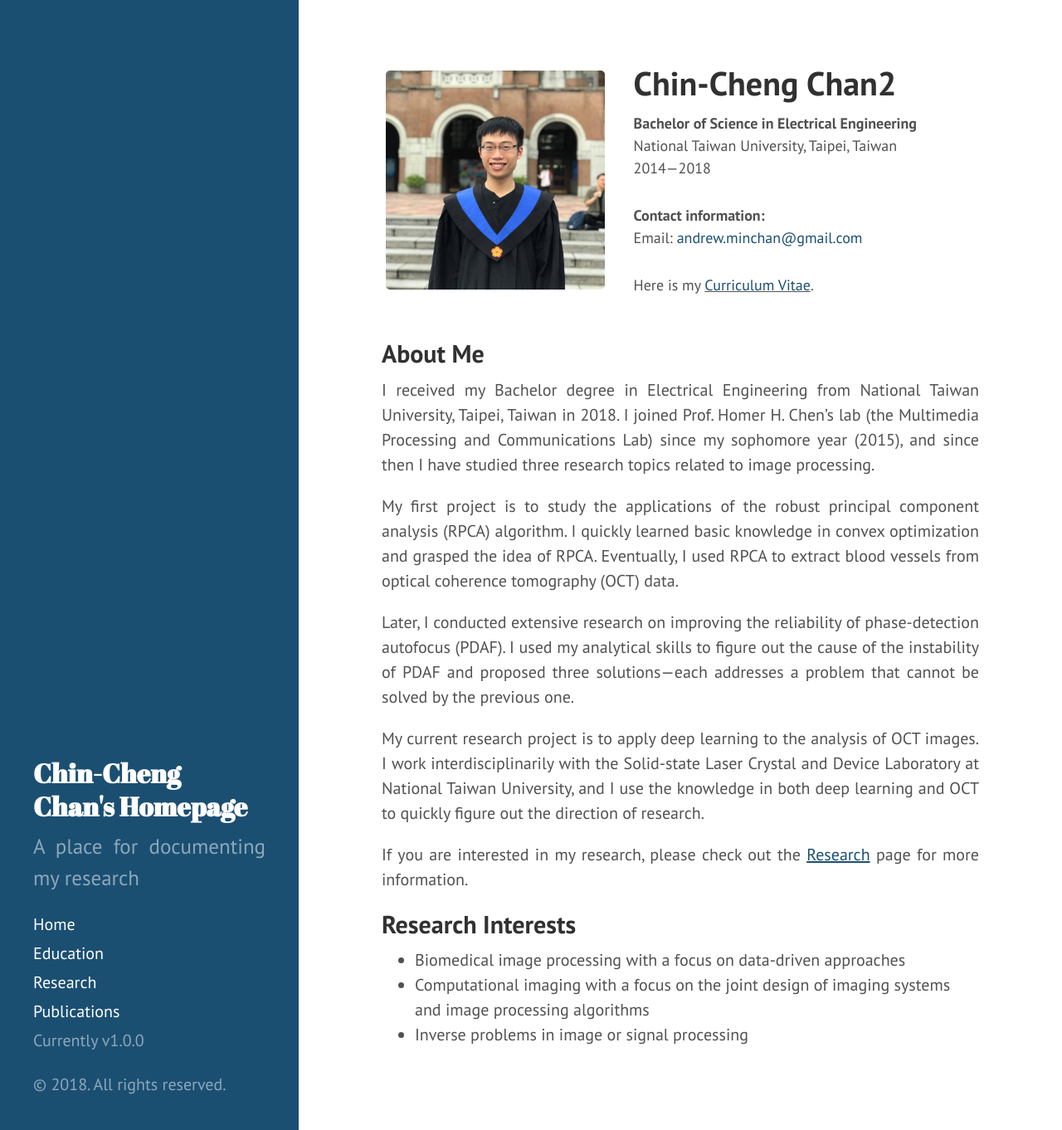
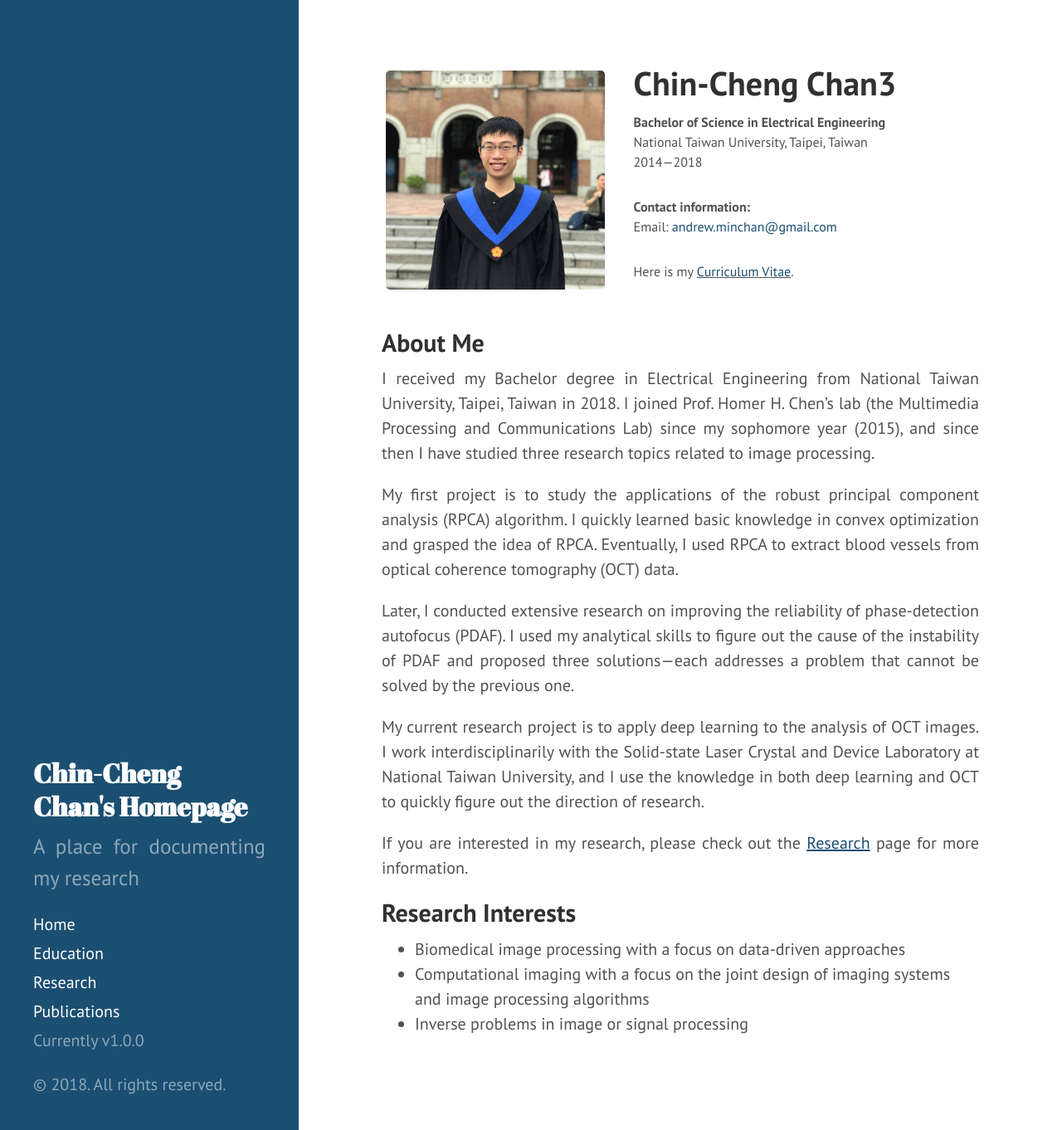
Before and after one commit to andrewccchan/andrewccchan.github.io, a Jekyll site: the page built from home.md, in a window 1280 px wide and 1362 px high. Shown: the whole window at 83% size. Built offline with Jekyll 4.4.1, drawn with Linux system fonts in a browser that asks for light colours.

```diff
--- a/home.md
+++ b/home.md
@@ -18,7 +18,7 @@
     <img src="/assets/my_photo_grad_gown.jpg" alt="My photo" width='400'>
     </div>
     <div class="column2" >
-    <h1>Chin-Cheng Chan2</h1>
+    <h1>Chin-Cheng Chan3</h1>
     <p><b>Bachelor of Science in Electrical Engineering</b></p>
     <p>National Taiwan University, Taipei, Taiwan</p>
     <p>2014&mdash;2018</p>
--- a/public/css/hyde.css
+++ b/public/css/hyde.css
@@ -321,7 +321,7 @@
 .column2 > p{
   /* font-size: 1vw; */
   margin: 0px;
-  font-size: 18px;
+  font-size: 16px;
 }
 
 .column2 > br{
```
